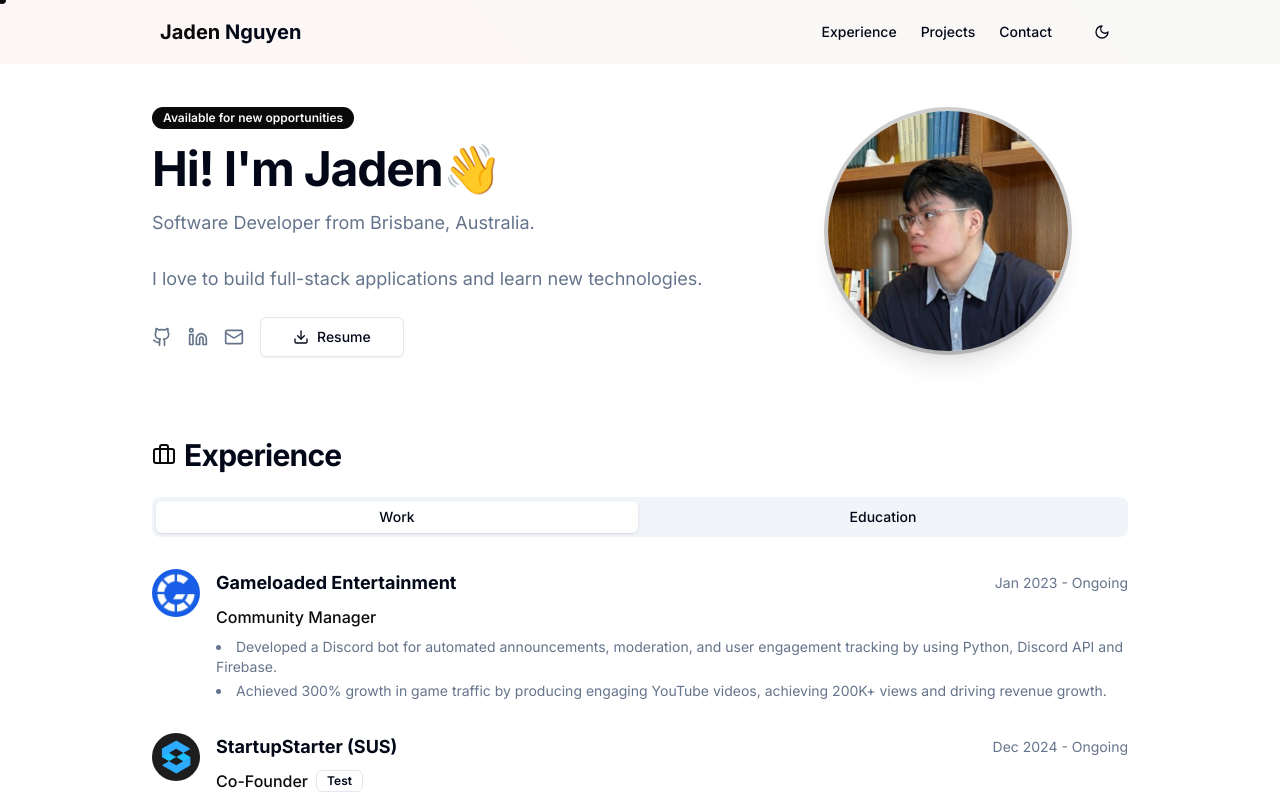
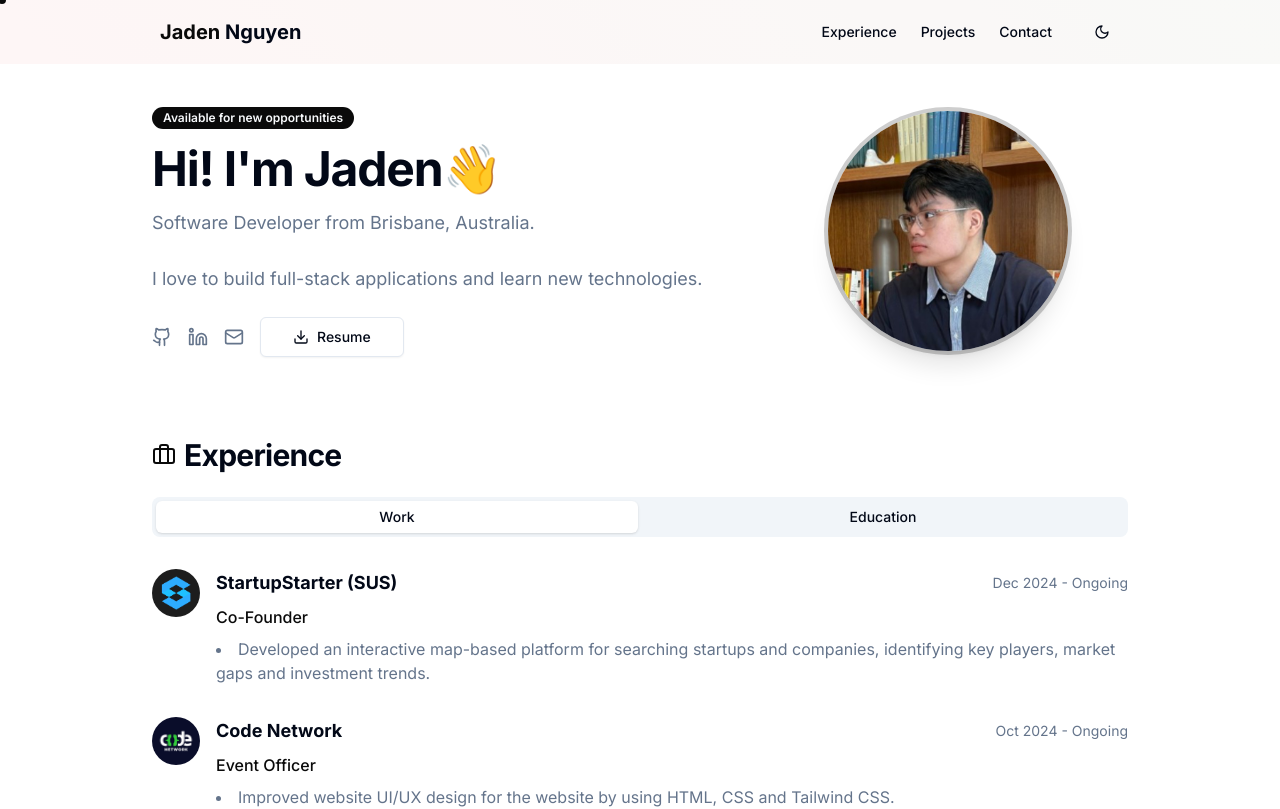
Before and after one commit to jadennguyen04/PortfolioWebsite, a Next.js app in the folder website/: page / in a window 1280 px wide. Shown: the top 809 px of the page. Built offline with nearby package versions, Linux system fonts and the light colour scheme.

Commit message:
Add clickable icons

```diff
--- a/website/components/experience-section.tsx
+++ b/website/components/experience-section.tsx
@@ -3,12 +3,14 @@
 import { useState } from "react"
 import { Briefcase } from "lucide-react"
 import Image, { StaticImageData } from "next/image"
+import Link from "next/link"
 import { Badge } from "@/components/ui/badge"
 import { AnimatedSection } from "@/components/animated-section"
 import { cn } from "@/lib/utils"
 import gle from "@/components/img/gameloaded.jpg"
 import sus from "@/components/img/sus.png"
 import CN from "@/components/img/CN.png"
+import QUT from "@/components/img/qut.jpg"
 
 interface Experience {
   logo: StaticImageData | string
@@ -16,6 +18,7 @@ interface Experience {
   role: string
   period: string
   description: string[]
+  companyUrl?: string
   projectLink?: {
     name: string
     url: string
@@ -24,44 +27,52 @@ interface Experience {
 
 const workExperience: Experience[] = [
   {
-    logo: gle,
-    company: "Gameloaded Entertainment",
-    role: "Community Manager",
-    period: "Jan 2023 - Ongoing",
-    description: [
-      "Developed a Discord bot for automated announcements, moderation, and user engagement tracking by using Python, Discord API and Firebase.",
-      "Achieved 300% growth in game traffic by producing engaging YouTube videos, achieving 200K+ views and driving revenue growth.",
-    ],
-  },
-  {
     logo: sus,
     company: "StartupStarter (SUS)",
     role: "Co-Founder",
     period: "Dec 2024 - Ongoing",
-    description: [
+    description: ["Developed an interactive map-based platform for searching startups and companies, identifying key players, market gaps and investment trends.",
     ],
-    projectLink: {
-      name: "Test",
-      url: "#",
-    },
+    companyUrl: "#",
   },
   {
     logo: CN,
     company: "Code Network",
     role: "Event Officer",
     period: "Oct 2024 - Ongoing",
+    description: ["Improved website UI/UX design for the website by using HTML, CSS and Tailwind CSS.",
+      "Optimised weekly club events, ensuring real-time issue resolution for 80+ attendees."
+    ],
+    companyUrl: "https://www.codenetwork.co/",
+  },
+  {
+    logo: gle,
+    company: "Gameloaded Entertainment",
+    role: "Community Manager",
+    period: "Jan 2023 - Ongoing",
     description: [
+      "Developed a Discord bot in Python using discord.py and Firebase, using the official API and integrated the database.",
+      "Created YouTube content, generating 200K+ views and increased user engagement and player growth.",
     ],
+    companyUrl: "https://www.gameloaded.net/",
+    /*
+    projectLink: {
+      name: "Test",
+      url: "#",
     },
+    */
+  },
+
 ]
 
 const educationExperience: Experience[] = [
   {
-    logo: "/placeholder.svg?height=80&width=80",
+    logo: QUT,
     company: "Queensland University of Technology (QUT)",
     role: "Bachelor of Information Technology (Computer Science)",
     period: "Expected Graduation: June 2025",
-    description: ["Algorithms and Data Structures, Software Development, Programming Principles, Parallel Computing, IT Project Management, Networks, Cybersecurity, Discrete Structures, Database Management"],
+    description: ["QUT Executive Deans' Commendation for Academic Excellence awarded in Semester 2, 2024.",],
+    companyUrl: "https://www.qut.edu.au/",
   },
 ]
 
@@ -109,12 +120,14 @@ export function ExperienceSection() {
                 {/* Company Logo */}
                 <div className="flex-shrink-0">
                   <div className="relative w-12 h-12 rounded-full overflow-hidden">
+                  <Link href={exp.companyUrl || "#"} target="_blank" rel="noopener noreferrer">
                       <Image
                         src={exp.logo || "/placeholder.svg"}
                         alt={`${exp.company} logo`}
                         fill
                         className="object-cover"
                       />
+                  </Link>
                   </div>
                 </div>
 
@@ -134,7 +147,7 @@ export function ExperienceSection() {
                       </Badge>
                     )}
                   </div>
-                  <ul className="list-disc list-inside space-y-1 text-sm text-muted-foreground">
+                  <ul className="list-disc list-inside space-y-1 text-s text-muted-foreground">
                     {exp.description.map((desc, i) => (
                       <li key={i}>{desc}</li>
                     ))}
```
Also changed, not shown: website/components/img/qut.jpg (added). Lines whose indentation alone changed are shown as unchanged.
